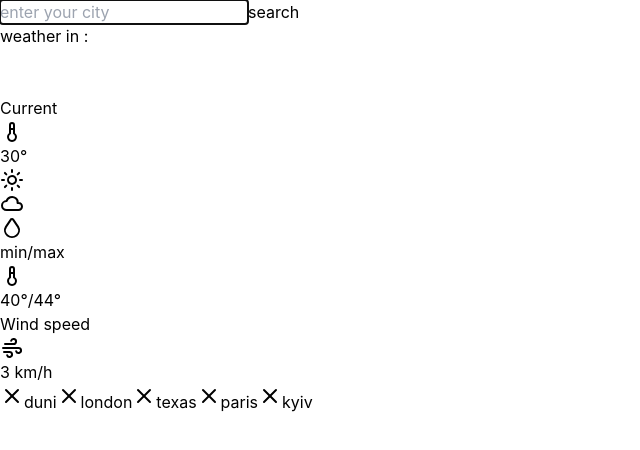
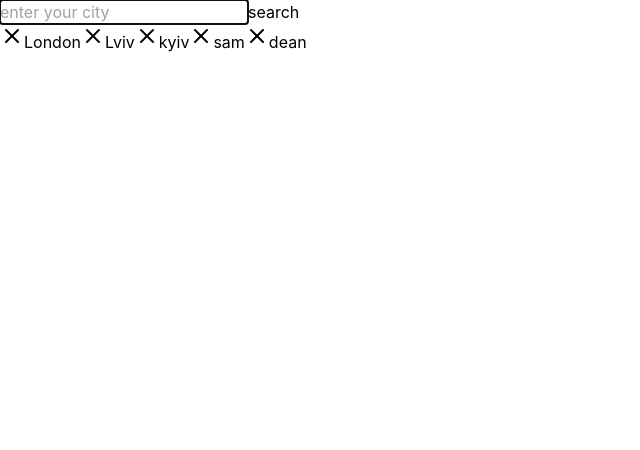
Before and after one commit to annslittleflower/open-weather-app, a React (Vite) app: page / in a window 1280 px wide. Shown: the top 450 px of the page, without its empty margins (0-640 px from the left). Built offline with nearby package versions, Linux system fonts and the light colour scheme.

Commit message:
undo works on simple arrays

```diff
--- a/src/App.tsx
+++ b/src/App.tsx
@@ -5,8 +5,6 @@
 import Weather from "./features/Weather";
 
 const App = () => {
-  // const query = useQuery({ queryKey: ["todos"], queryFn: getTodos });
-
   return (
     <>
       <Weather />
--- /dev/null
+++ b/src/components/TimeoutDelete/TimeoutDelete.tsx
@@ -0,0 +1,21 @@
+import { useEffect, useState, ReactNode } from "react";
+
+type Props = {
+  ttl?: number; // in milliseconds, default 5 seconds, 5000 ms
+  children: ReactNode;
+};
+
+const TimeoutDelete = ({ ttl = 5000, children }: Props) => {
+  const [isLive, setIsLive] = useState(true);
+
+  useEffect(() => {
+    const timer = setTimeout(() => {
+      setIsLive(false);
+    }, ttl);
+    return () => clearTimeout(timer);
+  }, [ttl]);
+
+  return isLive ? <div>{children}</div> : null;
+};
+
+export default TimeoutDelete;
--- /dev/null
+++ b/src/components/index.tsx
@@ -0,0 +1 @@
+export { default as TimeoutDelete } from "./TimeoutDelete/TimeoutDelete";
--- a/src/features/Weather/components/HistoryItem.tsx
+++ b/src/features/Weather/components/HistoryItem.tsx
@@ -4,9 +4,10 @@ import { Button } from "@/ui";
 type Props = {
   city: string;
   setCity: React.Dispatch<React.SetStateAction<string>>;
+  deleteCity: (city: string) => void;
 };
 
-const HistoryItem = ({ city, setCity }: Props) => {
+const HistoryItem = ({ city, setCity, deleteCity }: Props) => {
   const updateURL = () => {
     const url = new URL(window.location.href);
     url.searchParams.set("city", city);
@@ -21,7 +22,10 @@ const HistoryItem = ({ city, setCity }: Props) => {
       className="cursor-pointer hover:bg-blue-400 hover:text-gray-200 min-w-[10rem] max-w-[16rem] rounded-2xl border-2 border-gray-300 flex justify-center flex-row-reverse lg:flex-col p-2 lg:p-4"
     >
       <Button
-        onClick={() => console.log(`remove item ${city}`)}
+        onClick={(e) => {
+          e.stopPropagation();
+          deleteCity(city);
+        }}
         className="text-right p-0 border-0 self-end ml-1 lg:ml-0 lg:mb-4"
         title="delete search item "
       >
--- a/src/features/Weather/components/WeatherInfo.tsx
+++ b/src/features/Weather/components/WeatherInfo.tsx
@@ -12,7 +12,7 @@ type Props = {
 
 const WeatherInfo = ({ city }: Props) => {
   return (
-    <div className="max-w-[32rem] min-w-[16rem] text-xl">
+    <div className="max-w-[32rem] min-w-[16rem] w-full text-xl">
       <div className="text-3xl">weather in {city}:</div>
       <br />
       <br />
--- a/src/features/Weather/index.tsx
+++ b/src/features/Weather/index.tsx
@@ -1,11 +1,30 @@
-import { useState, useEffect } from "react";
+import { useState, useEffect, useCallback } from "react";
 import { Input, Button } from "@/ui";
 import HistoryItem from "./components/HistoryItem";
 import WeatherInfo from "./components/WeatherInfo";
-import useWeatherData from "./query";
+import { Popup } from "@/ui";
+// import useWeatherData from "./query";
+
+const DELETE_TIMEOUT = 3000;
 
 const Weather = () => {
   const [city, setCity] = useState("");
+  const [searchHistory, setSearchHistory] = useState<string[]>([
+    "London",
+    "Lviv",
+    "kyiv",
+    "sam",
+    "dean"
+  ]);
+  const [citiesForDeletion, setCitiesForDeletion] = useState<string[]>([]);
+
+  const historyToDisplay = searchHistory.filter(
+    (s) => !citiesForDeletion.includes(s)
+  );
+
+  console.log("historyToDisplay", historyToDisplay);
+
+  console.log("citiesForDeletion tim", citiesForDeletion);
 
   useEffect(() => {
     const urlParams = new URLSearchParams(window.location.search);
@@ -15,16 +34,73 @@ const Weather = () => {
     }
   }, []);
 
+  const handleBatchDelete = useCallback(() => {
+    if (!citiesForDeletion.length) return;
+    console.log("fire delete operation!");
+    console.log("fire citiesForDeletion", citiesForDeletion);
+
+    const updatedHistory = searchHistory.filter(
+      (c) => !citiesForDeletion.includes(c)
+    );
+
+    const isCurrentCityRemoved = citiesForDeletion.includes(city);
+
+    setSearchHistory(updatedHistory);
+    setCitiesForDeletion([]);
+
+    if (isCurrentCityRemoved) {
+      const url = new URL(window.location.href);
+      url.searchParams.delete("city");
+      history.pushState({}, "", url);
+      setCity("");
+    }
+
+    if (updatedHistory.length && isCurrentCityRemoved) {
+      const url = new URL(window.location.href);
+      url.searchParams.set("city", updatedHistory[0]);
+      history.pushState({}, "", url);
+      setCity(updatedHistory[0]);
+    }
+  }, [citiesForDeletion, searchHistory, city]);
+
+  useEffect(() => {
+    const timeout = setTimeout(() => {
+      handleBatchDelete();
+    }, DELETE_TIMEOUT);
+
+    return () => {
+      clearTimeout(timeout);
+    };
+  }, [citiesForDeletion, handleBatchDelete]);
+
+  const handleDeleteCity = (c: string) => {
+    console.log("fff");
+
+    setCitiesForDeletion((prev) => [c, ...prev]);
+  };
+
   const handleSearch = () => {
     if (!city) return;
     const url = new URL(window.location.href);
     url.searchParams.set("city", city);
     history.pushState({}, "", url);
+
+    setSearchHistory((prev) => [city, ...prev]);
+  };
+
+  const handleUndo = (c: string) => {
+    setCitiesForDeletion(citiesForDeletion.filter((item) => item !== c));
   };
 
   return (
     <div className="m-4">
-      <div className="header gap-1 flex lg:justify-start lg:pl-[25%] justify-center">
+      <form
+        onSubmit={(e) => {
+          e.preventDefault();
+          handleSearch();
+        }}
+        className="header gap-1 flex lg:justify-start lg:pl-[25%] justify-center"
+      >
         <Input
           placeholder="enter your city"
           autoFocus
@@ -33,23 +109,29 @@ const Weather = () => {
           onChange={(e) => setCity(e.target.value)}
         />
         <Button
-          onClick={handleSearch}
+          type="submit"
           className="bg-gray-300 hover:bg-gray-400 focus:bg-gray-400"
         >
           search
         </Button>
-      </div>
+      </form>
 
       <div className="mb-8 flex justify-center mt-4 lg:mt-16 gap-8 lg:gap-32 max-w-[80rem] flex-col-reverse lg:flex-row">
-        <WeatherInfo city={city} />
-        <div className="flex gap-4   lg:max-h-[calc(80vh-16px)]  overflow-auto flex-row lg:flex-col">
-          <HistoryItem city="duni" setCity={setCity} />
-          <HistoryItem city="london" setCity={setCity} />
-          <HistoryItem city="texas" setCity={setCity} />
-          <HistoryItem city="paris" setCity={setCity} />
-          <HistoryItem city="kyiv" setCity={setCity} />
-        </div>
+        {city ? <WeatherInfo city={city} /> : null}
+        {historyToDisplay.length ? (
+          <div className="flex gap-4  lg:max-h-[calc(80vh-16px)]  overflow-auto flex-row lg:flex-col">
+            {historyToDisplay.map((c) => (
+              <HistoryItem
+                key={c}
+                city={c}
+                setCity={setCity}
+                deleteCity={handleDeleteCity}
+              />
+            ))}
+          </div>
+        ) : null}
       </div>
+      <Popup citiesForDeletion={citiesForDeletion} handleUndo={handleUndo} />
     </div>
   );
 };
--- /dev/null
+++ b/src/ui/Popup/Popup.tsx
@@ -0,0 +1,32 @@
+import { createPortal } from "react-dom";
+// import { useEffect, useState, Fragment } from "react";
+import { Button } from "..";
+import { TimeoutDelete } from "@/components";
+
+type Props = {
+  citiesForDeletion: string[];
+  handleUndo: (c: string) => void;
+};
+
+const PopupWrapper = ({ citiesForDeletion = [], handleUndo }: Props) => {
+  return createPortal(
+    <div className="fixed bottom-2 left-4 overflow-auto max-w-[20rem] max-h-[80%]">
+      {citiesForDeletion.map((city) => (
+        <TimeoutDelete key={city}>
+          <div className="bg-gray-50 p-4 flex items-center justify-between">
+            {city} removed
+            <Button
+              onClick={() => handleUndo(city)}
+              className="p-1 ml-4 hover:bg-blue-400 hover:hover:text-gray-200"
+            >
+              undo
+            </Button>
+          </div>
+        </TimeoutDelete>
+      ))}
+    </div>,
+    document.body
+  );
+};
+
+export default PopupWrapper;
--- a/src/ui/index.tsx
+++ b/src/ui/index.tsx
@@ -1,2 +1,3 @@
 export { default as Input } from "./Input/Input";
 export { default as Button } from "./Button/Button";
+export { default as Popup } from "./Popup/Popup";
```
Also changed, not shown: 2 other files (tests, documents, lock files or other folders).
